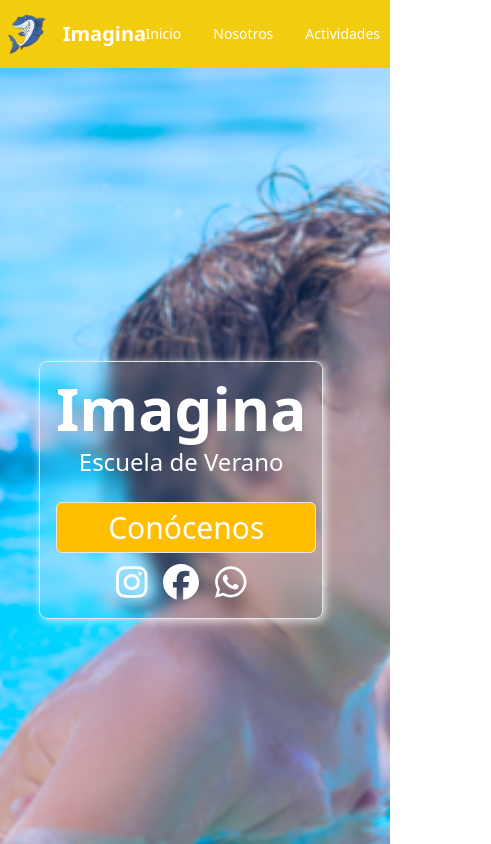
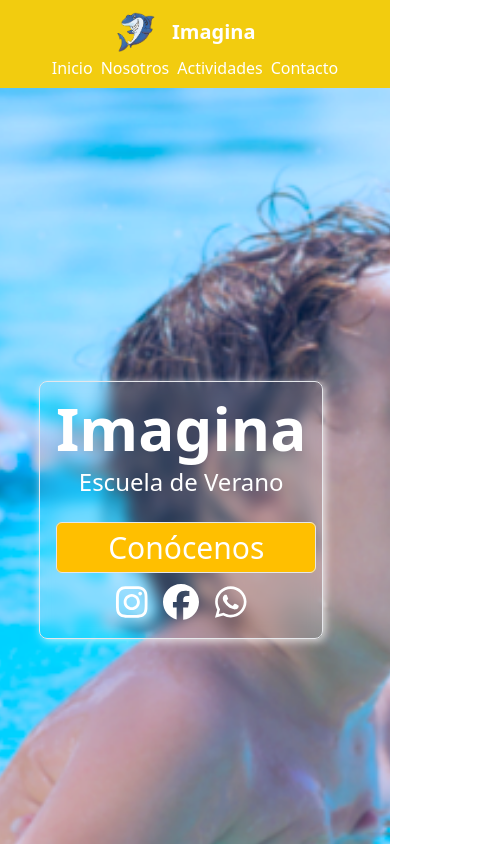
Before and after one commit to ADNWebSolutions/imagina, a React (Vite) app: page / in a window 390 px wide. Shown: the top 844 px of the page, 491 px wide, since content can reach past the window. Built offline with nearby package versions, Linux system fonts and the light colour scheme.

Commit message:
added responsive to navbar

```diff
--- a/src/components/Navbar.jsx
+++ b/src/components/Navbar.jsx
@@ -3,20 +3,20 @@ import React from 'react'
 export default function Navbar() {
     return (
         <>
-            <div className="navbar bg-sand text-white">
+            <header className="navbar bg-sand text-white flex-col md:flex-row">
                 <div className="flex-1">
                     <img src="./LogoSinBg.png" alt="Imagina's logo" className='h-[40px]' />
                     <p className="btn btn-ghost normal-case text-xl">Imagina</p>
                 </div>
-                <div className="flex-none">
-                    <ul className="menu menu-horizontal px-1">
+                <nav className="flex">
+                    <ul className="flex justify-center gap-2 flex-wrap md:menu md:menu-horizontal px-1 ">
                         <li><a href='/'>Inicio</a></li>
                         <li><a href='#whatweoffer'>Nosotros</a></li>
                         <li><a href='#activities'>Actividades</a></li>
                         <li><a href='#contact'>Contacto</a></li>
                     </ul>
-                </div>
-            </div>
+                </nav>
+            </header>
         </>
     )
 }
```
